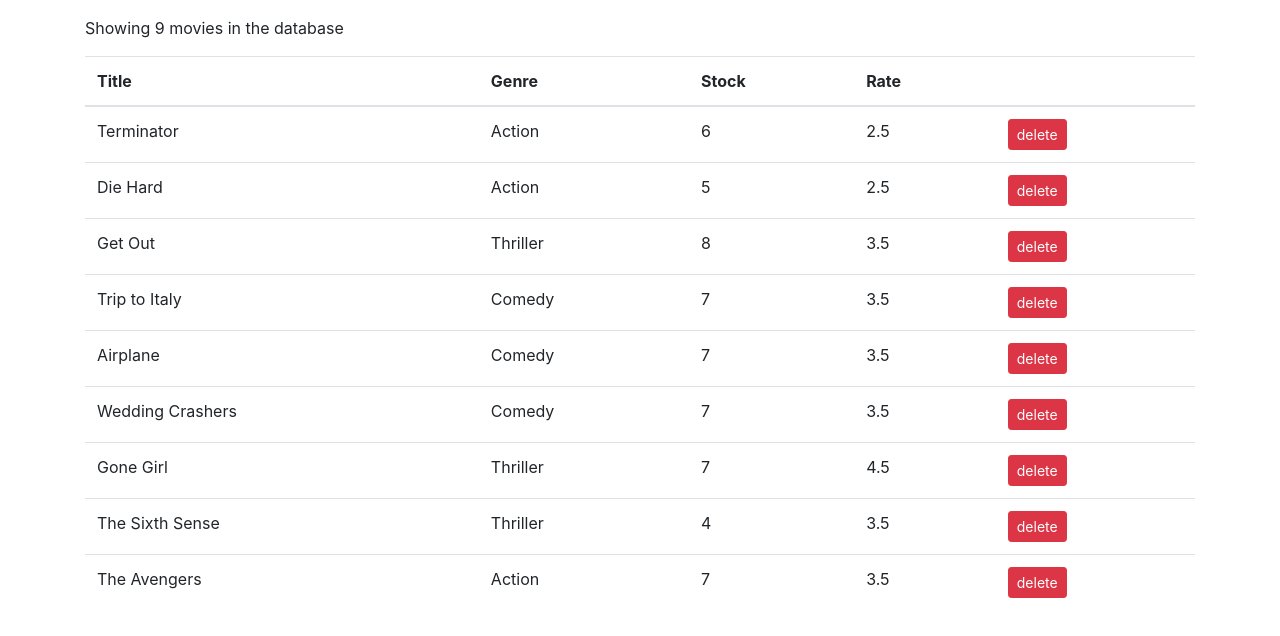
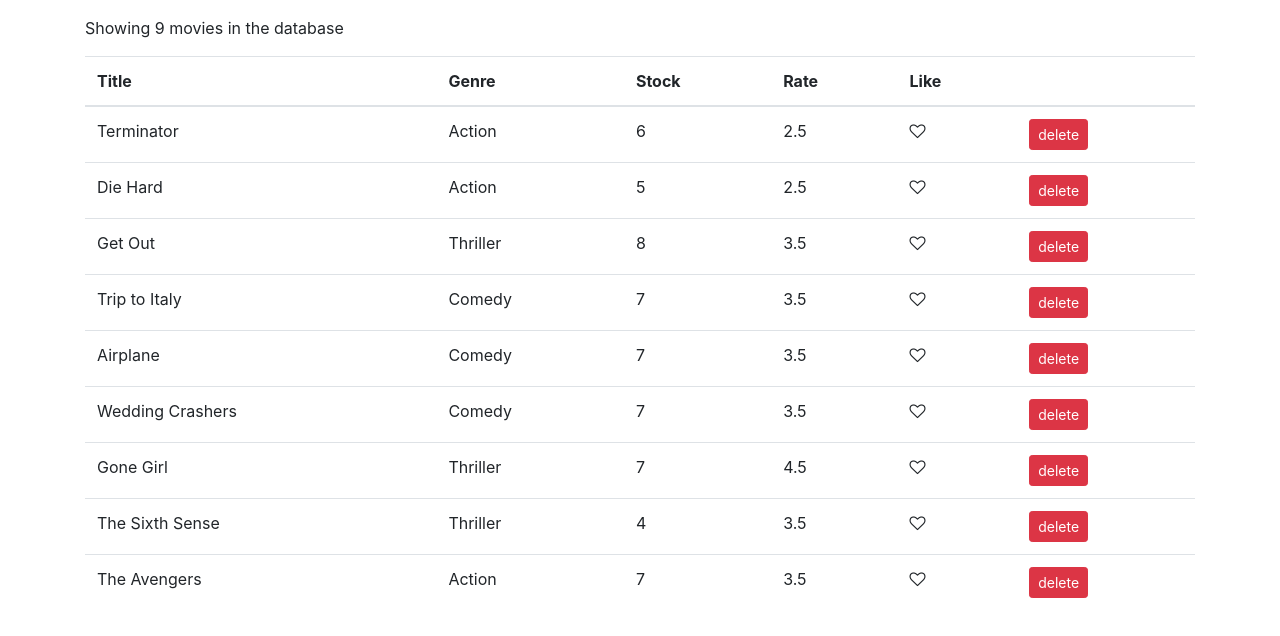
Before and after one commit to bettingj/vidly, a React (Create React App) app: page / in a window 1280 px wide. Shown: the top 636 px of the page. Built offline with nearby package versions, Linux system fonts and the light colour scheme.

Commit message:
-added the like button to the table of movies -changed the name from Movie.jsx to Movies.jsx

```diff
--- a/src/App.js
+++ b/src/App.js
@@ -1,10 +1,10 @@
 import "./App.css";
-import Movie from "./components/Movie";
+import Movies from "./components/Movies";
 
 function App() {
   return (
     <main className="container">
-      <Movie></Movie>
+      <Movies />
     </main>
   );
 }
--- /dev/null
+++ b/src/components/Like.jsx
@@ -0,0 +1,16 @@
+import React, { Component } from "react";
+
+const Like = (props) => {
+  let classes = "fa fa-heart";
+  if (!props.liked) classes += "-o";
+
+  return (
+    <i
+      onClick={props.onLike}
+      style={{ cursor: "pointer" }}
+      className={classes}
+      aria-hidden="true"
+    />
+  );
+};
+export default Like;
--- a/src/components/Movie.jsx
+++ b/src/components/Movies.jsx
@@ -1,12 +1,16 @@
 import React, { Component } from "react";
 import { deleteMovie, getMovies } from "../services/fakeMovieService";
+import Like from "./Like";
 
 //prints a table of movie data retrieved via fakeMovieService and provides a delete option for each of the movies
-class Movie extends Component {
+class Movies extends Component {
   state = {
-    //only need the list of movies
-    movies: getMovies(),
+    movies: [],
   };
+  constructor() {
+    super();
+    this.state.movies = getMovies();
+  }
 
   render() {
     //print a table that details the list of movies
@@ -40,6 +44,7 @@
           <th scope="col">Genre</th>
           <th scope="col">Stock</th>
           <th scope="col">Rate</th>
+          <th scope="col">Like</th>
           <th scope="col"></th>
         </tr>
       </thead>
@@ -55,6 +60,9 @@
             <td>{movie.genre.name}</td>
             <td>{movie.numberInStock}</td>
             <td>{movie.dailyRentalRate}</td>
+            <td>
+              <Like onLike={() => this.handleLike(movie)} liked={movie.liked} />
+            </td>
             <td>
               {/*the button deletes the movie from the list. It then tells react to update the page*/}
               <button
@@ -72,6 +80,10 @@
       </tbody>
     );
   }
+  handleLike(movie) {
+    movie.liked = !movie.liked;
+    this.setState({ movies: this.state.movies });
+  }
 }
 
-export default Movie;
+export default Movies;
```
